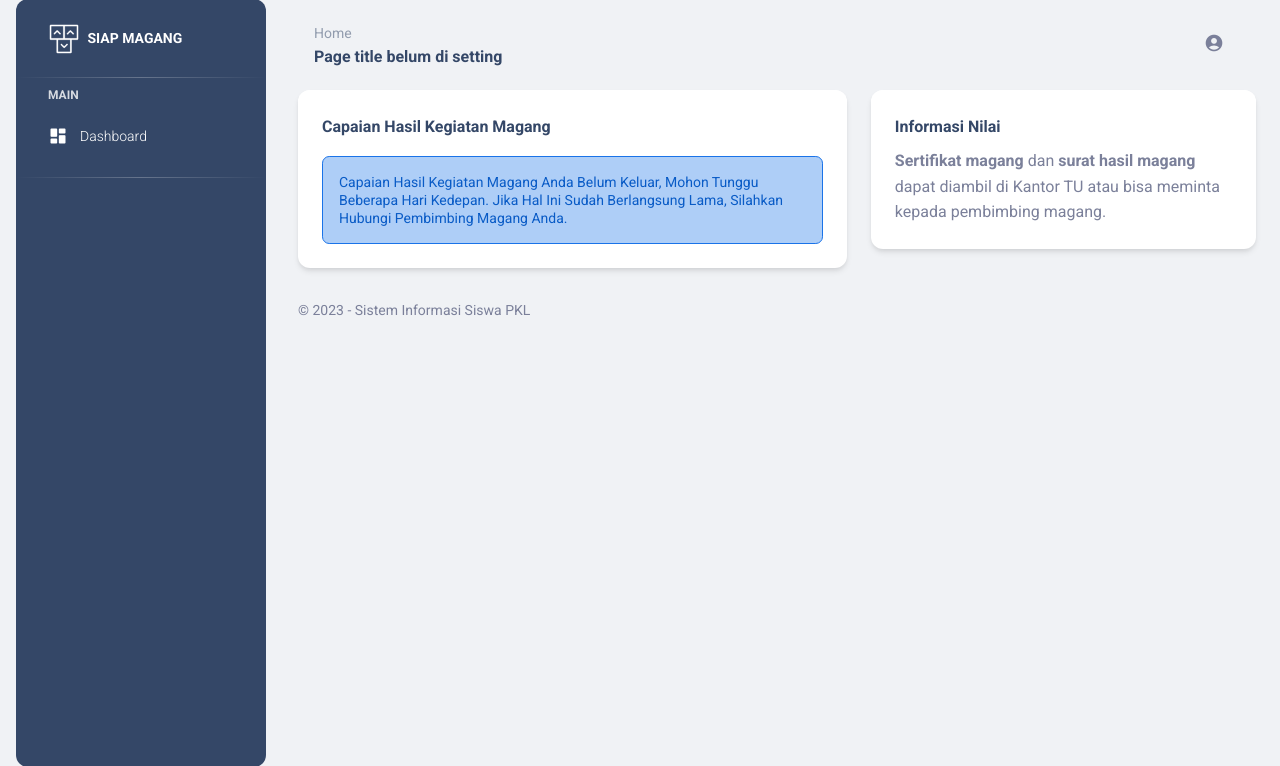
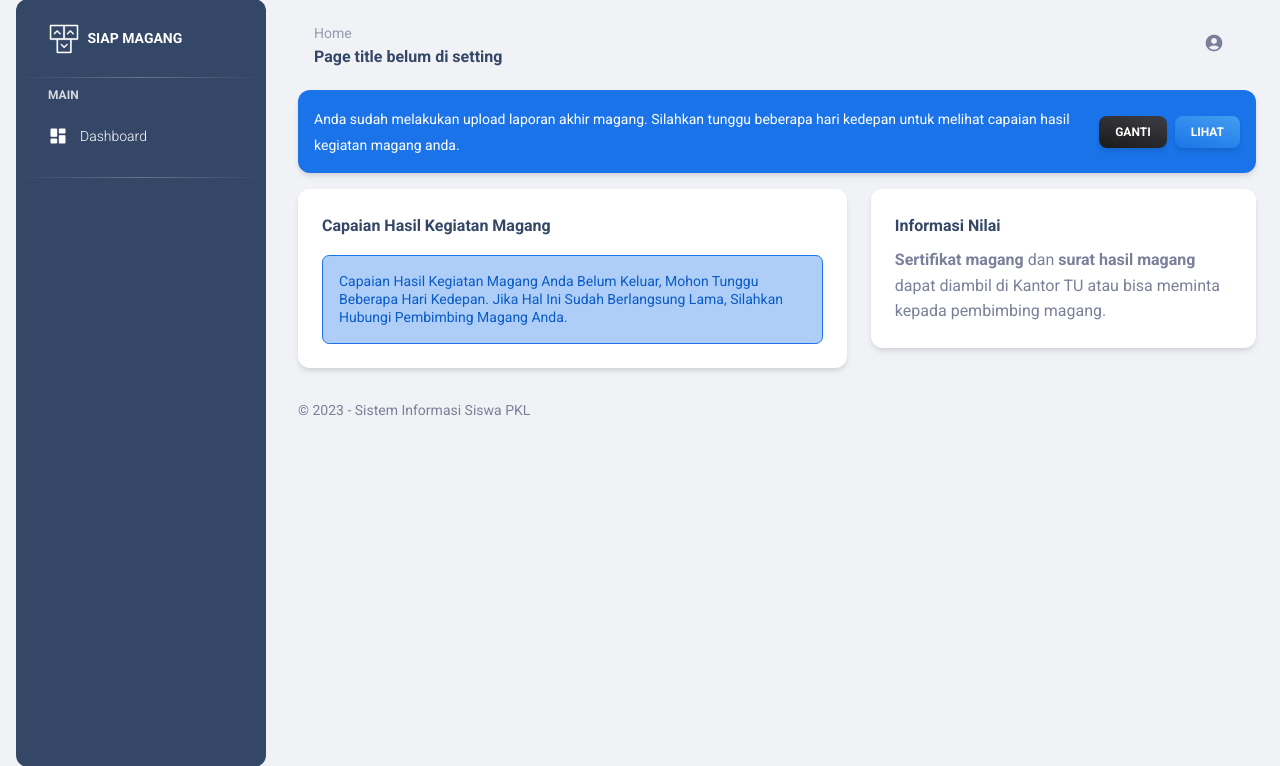
Before and after one commit to 0051Nasrulhakim/siap-magang, a CodeIgniter 4 app: template app/Views/nilai.php in a window 1280 px wide. Shown: the part 17-783 px from the top of the page. Run offline with PHP 8.4 and a stand-in for CodeIgniter, Linux system fonts and the light colour scheme; the template is opened without the code that fills it, so the values that code supplies are empty; some libraries are stand-ins or nearby versions.

Commit message:
laporan akhir

```diff
--- a/app/Models/SiswaModel.php
+++ b/app/Models/SiswaModel.php
@@ -15,7 +15,7 @@ class SiswaModel extends Model
     protected $useSoftDeletes   = false;
     protected $protectFields    = true;
     protected $allowedFields    = [
-        'id', 'user_id', 'nis', 'nama', 'kelas', 'angkatan', 'no_hp', 'alamat'
+        'id', 'user_id', 'nis', 'nama', 'kelas', 'angkatan', 'no_hp', 'alamat', 'laporan'
     ];
 
     // Dates
--- a/app/Views/nilai.php
+++ b/app/Views/nilai.php
@@ -1,6 +1,67 @@
 <?= $this->extend('main'); ?>
 <?= $this->section('content'); ?>
 <div class="row">
+    <div class="col-12">
+        <?php if (getApplicationSiswa(getSidByUid(user_id())) && isLaporanUploaded(getSidByUid(user_id()))) : ?>
+            <div class="card card-body mb-3 bg-info text-white border-info">
+                <div class="d-flex justify-content-between align-items-center gap-2">
+                    <div>
+                        <span class="text-sm">Anda sudah melakukan upload laporan akhir magang. Silahkan tunggu beberapa hari kedepan untuk melihat capaian hasil kegiatan magang anda.</span>
+                    </div>
+                    <div class="d-flex gap-2">
+                        <button class="btn btn-sm bg-gradient-dark mb-0 shadow">GANTI</button>
+                        <a href="/assets/laporan/<?= $siswa->laporan ?>" target="_blank" class="btn btn-sm bg-gradient-info mb-0 shadow">LIHAT</a>
+                    </div>
+                </div>
+            </div>
+        <?php endif; ?>
+
+        <?php if (getApplicationSiswa(getSidByUid(user_id())) && !isLaporanUploaded(getSidByUid(user_id()))) : ?>
+            <?php if (isEventFinished(user_id())) : ?> <!-- jika status magang selesai-->
+                <div class="card card-body mb-3 bg-warning text-white border-info">
+                    <div class="d-flex justify-content-between align-items-center">
+                        <div>
+                            <strong>
+                                Perhatian <i class="fa fa-info-circle ml-2"></i>
+                            </strong> <br>
+                            <span class="text-sm">Anda belum melakukan upload laporan akhir magang. Silahkan upload laporan akhir magang anda. <br> Hal ini diperlukan untuk kalkulasi nilai.</span>
+                        </div>
+                        <div class="d-flex mb-0 pb-0 mt-2">
+                            <button class="btn btn-sm bg-gradient-dark mb-0" data-bs-toggle="modal" data-bs-target="#malaporan">Upload</button>
+                        </div>
+                    </div>
+
+                    <div class="modal fade" id="malaporan" tabindex="-1" data-bs-backdrop="static" data-bs-keyboard="false" aria-labelledby="malaporan" aria-hidden="true">
+                        <div class="modal-dialog modal-dialog-centered modal-sm" role="document">
+                            <div class="modal-content">
+                                <div class="modal-body p-0">
+                                    <div class="card card-plain">
+                                        <div class="card-header pb-0 text-left">
+                                            <h5 class="">Tambah Laporan Akhir Magang</h5>
+                                        </div>
+                                        <div class="card-body">
+                                            <form method="post" action="/siswa/upload/laporan" class="falaporan" enctype="multipart/form-data">
+                                                <div class="mb-3">
+                                                    <label for="laporan" class="form-label">Laporan Akhir Magang</label>
+                                                    <div class="input-group input-group-outline">
+                                                        <input type="file" class="form-control" id="laporan" name="laporan" accept=".pdf" required>
+                                                    </div>
+                                                </div>
+                                                <div class="mt-4 d-flex gap-2 mb-0">
+                                                    <button type="button" class="btn bg-gradient-light w-100" data-bs-dismiss="modal">Batal</button>
+                                                    <button type="submit" class="btn bg-gradient-dark w-100">Upload</button>
+                                                </div>
+                                            </form>
+                                        </div>
+                                    </div>
+                                </div>
+                            </div>
+                        </div>
+                    </div>
+                </div>
+            <?php endif ?>
+        <?php endif ?>
+    </div>
     <div class="col-12 col-md-7">
         <div class="card">
             <div class="card-header pb-0 mb-0">
@@ -66,3 +127,43 @@
     </div>
 </div>
 <?= $this->endSection(); ?>
+
+
+<?= $this->section('bottomsc'); ?>
+<?php if (getApplicationSiswa(getSidByUid(user_id())) && !isLaporanUploaded(getSidByUid(user_id()))) : ?>
+    <script src="/assets/js/plugins/sweetalert.min.js"></script>
+    <script>
+        $(document).ready(function() {
+            $(".falaporan").submit(function(e) {
+                e.preventDefault();
+                var data = new FormData(this);
+                $.ajax({
+                    url: "/siswa/upload/laporan",
+                    type: "post",
+                    data: data,
+                    cache: false,
+                    processData: false,
+                    contentType: false,
+                    success: function(response) {
+                        response.success ? Swal.fire({
+                            icon: 'success',
+                            title: 'Berhasil',
+                            text: response.message,
+                            showConfirmButton: false,
+                            timer: 1500
+                        }).then(function() {
+                            window.location.reload();
+                        }) : Swal.fire({
+                            icon: 'error',
+                            title: 'Gagal',
+                            text: response.message,
+                            showConfirmButton: false,
+                            timer: 1500
+                        });
+                    }
+                });
+            })
+        });
+    </script>
+<?php endif; ?>
+<?= $this->endSection(); ?>
```
Also changed, not shown: app/Helpers/helperku_helper.php (+13 -0 lines).
